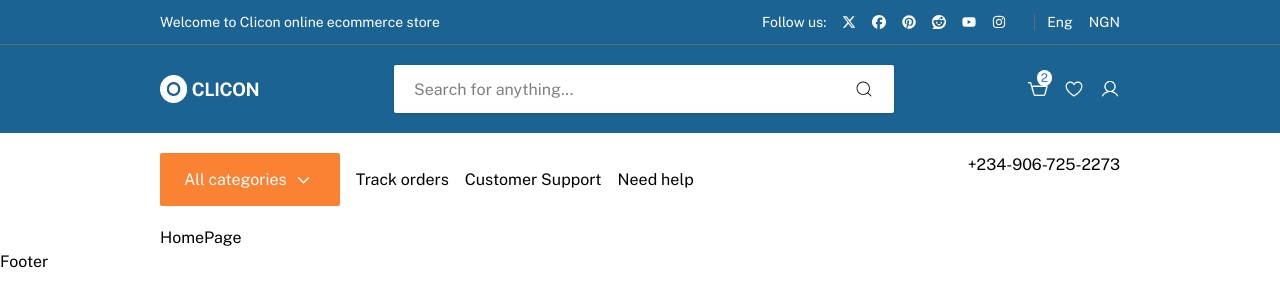
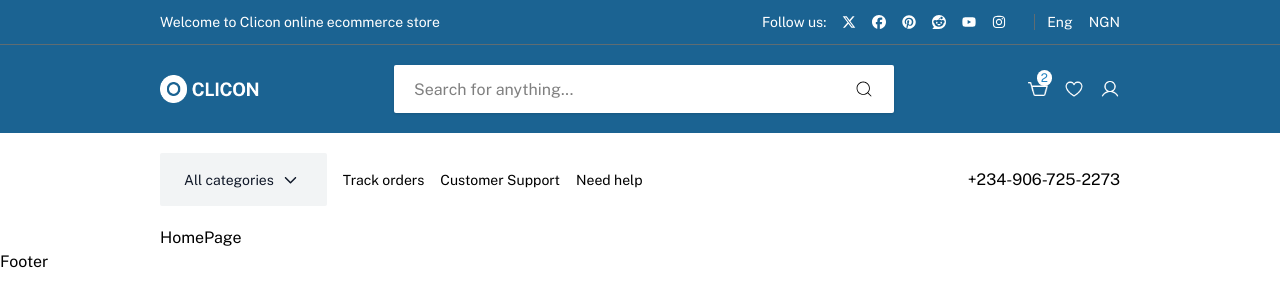
Before and after one commit to Lesuuh/clicon, a React (Vite) app: page / in a window 1280 px wide. Shown: the top 306 px of the page. Built offline with nearby package versions, Linux system fonts and the light colour scheme.

Commit message:
Enhance BottomNav with routing links and improve CategoryNav hover effect

```diff
--- a/src/components/common/Headers/BottomNav.tsx
+++ b/src/components/common/Headers/BottomNav.tsx
@@ -1,18 +1,22 @@
 // import { CategoryNavigation } from "./CategoryNavigation";
+import { Link } from "react-router";
 import CategoryNav from "./CategoryNav";
-
 
 const BottomNav = () => {
   return (
-    <div className="hidden md:flex w-full py-[20px] px-4 md:px-10 lg:px-40">
-      <div className=" w-full flex flex-row justify-between">
+    <div className="hidden md:flex md:items-center w-full py-[20px] px-4 md:px-10 lg:px-40">
+      <div className=" w-full flex flex- items-center justify-between">
         <div className="flex items-center gap-4">
-          {/* <CategoryMenu /> */}
           <CategoryNav />
-          {/* <CategoryNavigation /> */}
-          <p>Track orders</p>
-          <p>Customer Support</p>
-          <p>Need help</p>
+          <Link to={"/track-orders"}>
+            <p className="text-sm cursor-pointer">Track orders</p>
+          </Link>
+          <Link to={"/customer-support"}>
+            <p className="text-sm cursor-pointer">Customer Support</p>
+          </Link>
+          <Link to={"/help"}>
+            <p className="text-sm cursor-pointer">Need help</p>
+          </Link>
         </div>
 
         <p>+234-906-725-2273</p>
--- a/src/components/common/Headers/CategoryNav.tsx
+++ b/src/components/common/Headers/CategoryNav.tsx
@@ -847,11 +847,13 @@ const CategoryNav = () => {
   return (
     <div className="relative">
       <button
-        className="bg-[var(--primary)] flex items-center px-[24px] py-[14px] rounded-[2px] text-white"
+        className={`${
+          isHovered ? "bg-[var(--primary)] text-white" : "  bg-[var(--gray-50)] text-gray-900"
+        }  flex items-center px-[24px] py-[14px] rounded-[2px] transition ease-in-out duration-100 text-sm`}
         onMouseEnter={() => {
           hoverTimeout = setTimeout(() => {
             setIsHovered(true);
-          }, 500);
+          }, 300);
         }}
         onMouseLeave={() => {
           if (hoverTimeout) clearTimeout(hoverTimeout);
--- a/src/index.css
+++ b/src/index.css
@@ -8,6 +8,7 @@
   --secondary: #2484c2;
   --secondary-700: #1b6392;
   --gray: #5f6c72;
+  --gray-50: #f2f4f5;
   --success: #2db224;
   --warning: #ebc80c;
   --danger: #ee5858;
```
